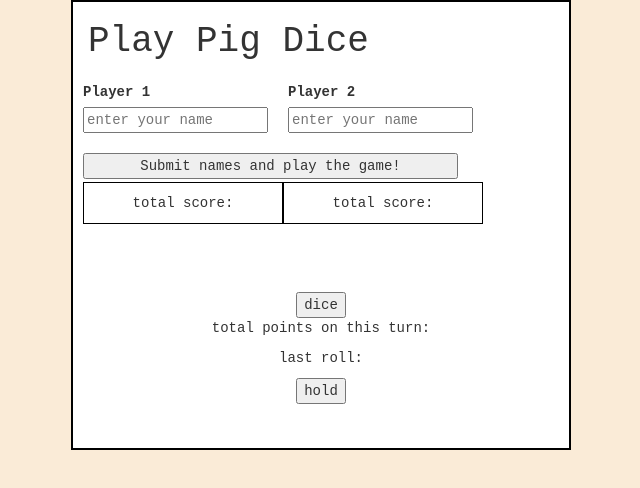
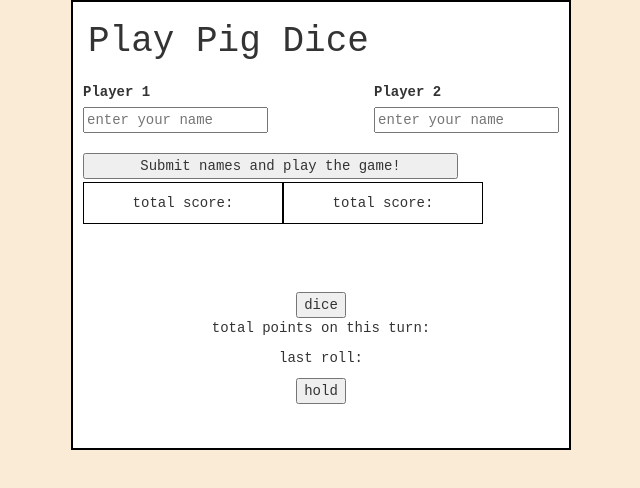
Before and after one commit to RyanDuff613/pigDice, a plain HTML site: page index.html in a window 1280 px wide. Shown: the whole page, without its empty margins (319-959 px from the left). Drawn offline with Linux system fonts and the light colour scheme.

Commit message:
add styling, could use work but looks coherent

```diff
--- a/css/styles.css
+++ b/css/styles.css
@@ -17,9 +17,14 @@ body {
   height: 100px;
 }
 
-.playerInput{
+#player1input{
+  width: 200px;
   margin: 10px;
   float: left;
+}
+#player2input{
+  margin: 10px;
+  float: right;
 }
 
  #inputButton{
--- a/index.html
+++ b/index.html
@@ -13,11 +13,11 @@
 
       <div class="row">
         <form id="inputPanel">
-          <div class='playerInput'>
+          <div class='playerInput'id='player1input'>
             <label for="player1">Player 1</label><br>
             <input type="text" id="player1" placeholder="enter your name">
           </div>
-          <div class="playerInput">
+          <div class="playerInput" id='player2input'>
             <label for="player2">Player 2</label><br>
             <input type="text" id="player2" placeholder="enter your name">
           </div>
--- a/js/scripts.js
+++ b/js/scripts.js
@@ -52,14 +52,12 @@ Game.prototype.switchTurn= function(){
 }
 
 Game.prototype.endGame= function(){
-  if(this.players[0].totalScore >= 10){
+  if(this.players[0].totalScore >= 100){
     $('#winnerName').text(this.players[0].playerName);
     $('#winner').show();
-    //alert(this.players[0].playerName + 'is the winner!');
-  }else if(this.players[1].totalScore >=10){
+  }else if(this.players[1].totalScore >=100){
     $('#winnerName').text(this.players[1].playerName);
     $('#winner').show();
-    //alert(this.players[1].playerName + 'is the winner!');
   } else{
   }
 }
```
